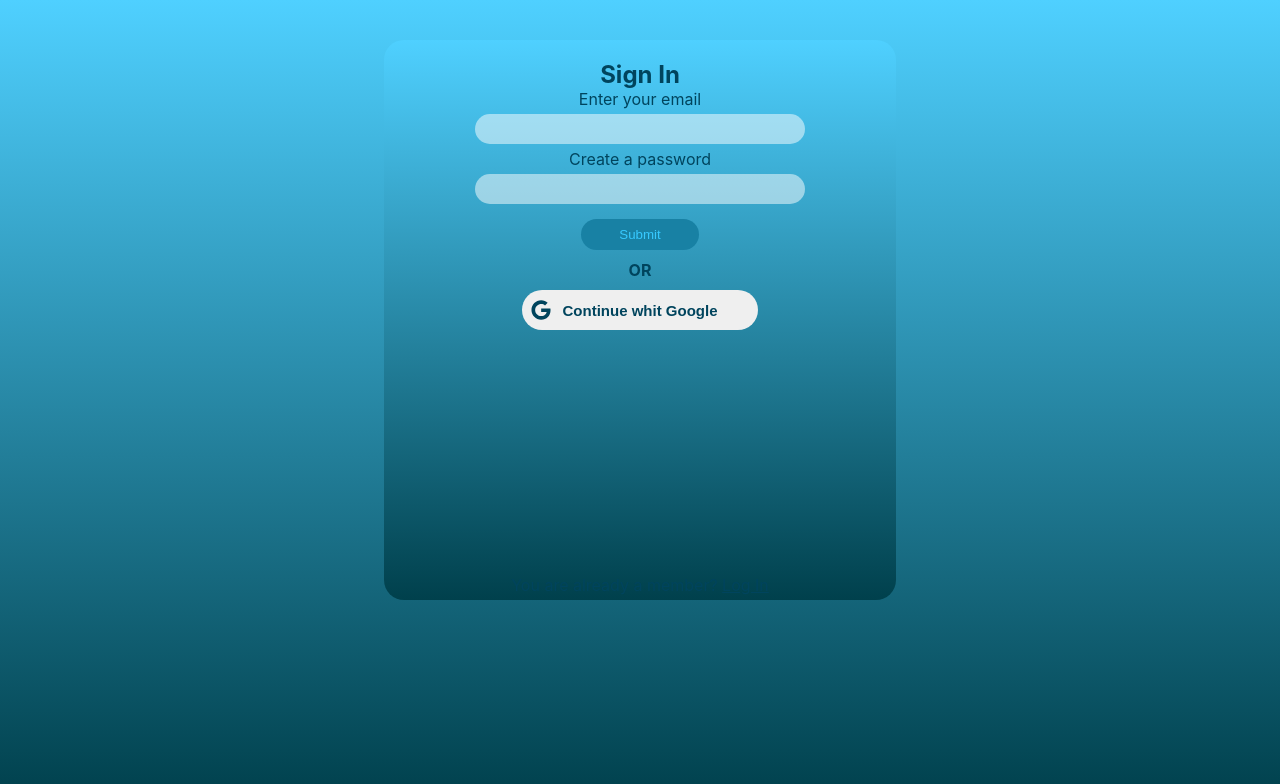
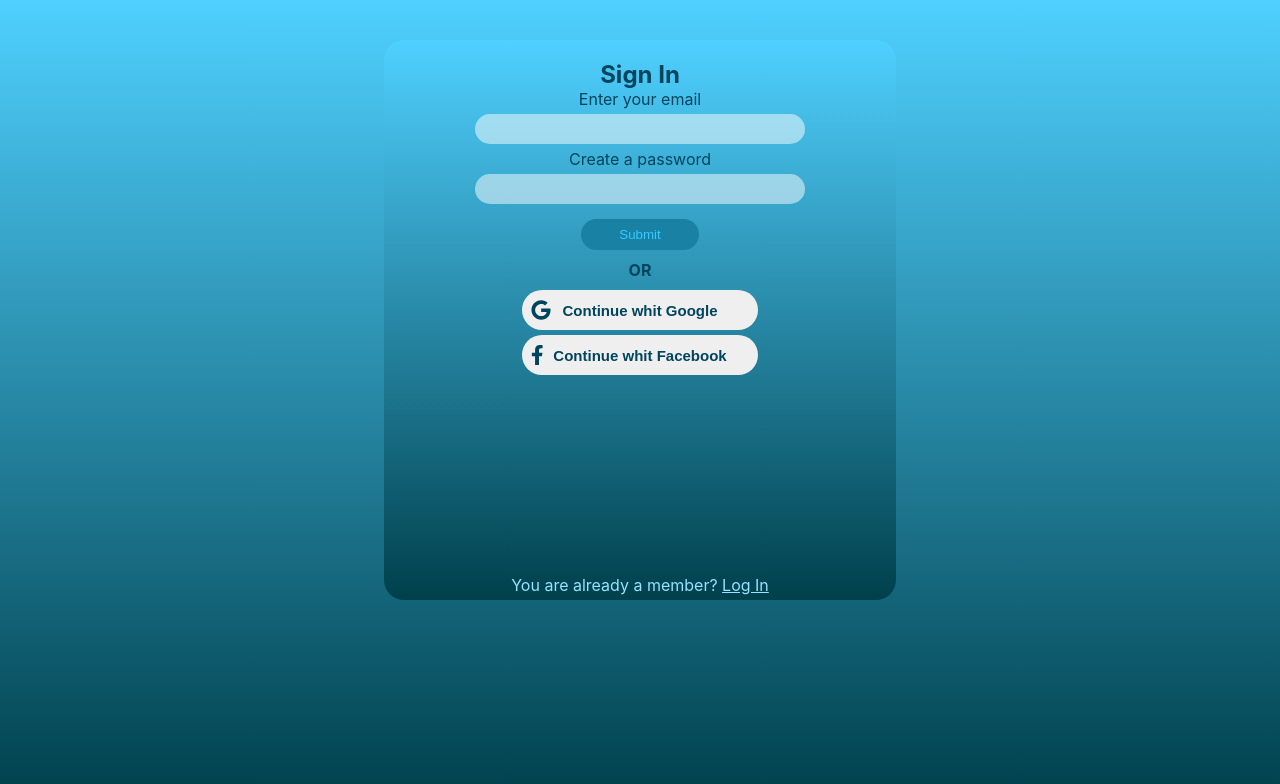
Before and after one commit to maurogebe/actividad-4-pokedex-react, a React (Create React App) app: page /sign-in in a window 1280 px wide. Shown: the top 784 px of the page. Built offline with nearby package versions, Linux system fonts and the light colour scheme.

Commit message:
Agregando inicio de sesion de con facebook

```diff
--- a/src/components/log-in/log-in.css
+++ b/src/components/log-in/log-in.css
@@ -43,6 +43,7 @@
     text-align: center;
     width: 100%;
     left: 0;
+    color: #95e3ff;
   }
   .button-log {
     width: 25%;
@@ -56,7 +57,7 @@
     background: rgba(24, 129, 164, 1);
     color: #37c9ff;
   }
-  .button-google-log {
+  .button-social-log {
     width: 50%;
     height: 40px;
     display: flex;
@@ -73,12 +74,12 @@
     font-weight: bolder;
     color: #00445d;
   }
-  .icon-google {
+  .icon-social {
     position: absolute;
     left: 4%;
   }
   .link-log-to-sign {
-    color: #00445d;
+    color: #95e3ff;
   }
 
 
--- a/src/components/log-in/log-in.js
+++ b/src/components/log-in/log-in.js
@@ -10,7 +10,7 @@ import './log-in.css'
 
 // Import Icons
 import { FontAwesomeIcon } from '@fortawesome/react-fontawesome'
-import { faGoogle } from '@fortawesome/free-brands-svg-icons'
+import { faGoogle, faFacebookF } from '@fortawesome/free-brands-svg-icons'
 
 
 function LogIn(props) {
@@ -18,6 +18,7 @@ function LogIn(props) {
     let email = useRef()
     let password = useRef()
     const googleProvider = new firebase.auth.GoogleAuthProvider()
+    const facebookProvider = new firebase.auth.FacebookAuthProvider()
     const history = useHistory()
 
     useEffect(() => {
@@ -34,11 +35,31 @@ function LogIn(props) {
         event.preventDefault()
         try {
             let result = await firebase.auth().signInWithPopup(googleProvider)
+            let token = result.credential.accessToken
             console.log("Autenticado satisfactoriamente", result.user);
             // props.setUserFn(result.user)
             history.push('/pokedex')
         } catch (error) {
             console.log("Error en la autenticacion", error);
+        }
+
+    }
+
+
+    // Iniciando sesion con facebook
+    const showFacebookPopup = async(event) => {
+        event.preventDefault()
+        facebookProvider.addScope('user_photos')
+        try {
+            let result = await firebase.auth().signInWithPopup(facebookProvider)
+            let token = result.credential.accessToken
+            console.log(token)
+            console.log("Autenticado satisfactoriamente", result.user);
+            // props.setUserFn(result.user)
+            history.push('/pokedex')
+        } catch (error) {
+            console.log("Error en la autenticacion", error);
+            console.log("Error de Token", error.credential)
         }
 
     }
@@ -67,8 +88,12 @@ function LogIn(props) {
                     <input ref={password} className="input-log" id="password" type="password" minLength="8" required />
                     <input className="button-log" type="submit" />
                     <h4 className="text-log">OR</h4>
-                    <button onClick={showGooglePopup} className="button-google-log">
-                        <FontAwesomeIcon className="icon-google" icon={faGoogle} size="lg" /> Continue whit Google</button>
+                    <button onClick={showGooglePopup} className="button-social-log">
+                        <FontAwesomeIcon className="icon-social" icon={faGoogle} size="lg" /> Continue whit Google
+                    </button>
+                    <button onClick={showFacebookPopup} className="button-social-log">
+                        <FontAwesomeIcon className="icon-social" icon={faFacebookF} size="lg" /> Continue whit Facebook
+                    </button>
                     <p className="text-log text-log--position">
                     You are not a member? <Link to="/sign-in" className="link-log-to-sign">Sign In</Link>
                     </p>
--- a/src/components/profile/profile.js
+++ b/src/components/profile/profile.js
@@ -19,6 +19,15 @@ export default function Profile(props) {
         firebase.auth().onAuthStateChanged(user => {
           setUser(user)
         });
+
+        firebase.auth().currentUser.getIdToken(/* forceRefresh */ true).then(function(idToken) {
+            // Send token to your backend via HTTPS
+            console.log(idToken)
+            // ...
+          }).catch(function(error) {
+            // Handle error
+          });
+
       }, [])
 
     // const showProfileOptionsFn = () => {
--- a/src/components/sign-in/sign-in.css
+++ b/src/components/sign-in/sign-in.css
@@ -43,6 +43,7 @@
     text-align: center;
     width: 100%;
     left: 0;
+    color: #95e3ff;
   }
   .button-sign {
     width: 25%;
@@ -56,7 +57,7 @@
     background: rgba(24, 129, 164, 1);
     color: #37c9ff;
   }
-  .button-google-sign {
+  .button-social-sign {
     width: 50%;
     height: 40px;
     display: flex;
@@ -73,12 +74,12 @@
     font-weight: bolder;
     color: #00445d;
   }
-  .icon-google {
+  .icon-social {
     position: absolute;
     left: 4%;
   }
   .link-sign-to-log {
-      color: #00445d;
+      color: #95e3ff;
   }
 
 
--- a/src/components/sign-in/sign-in.js
+++ b/src/components/sign-in/sign-in.js
@@ -10,7 +10,7 @@ import './sign-in.css'
 
 // Import Icons
 import { FontAwesomeIcon } from '@fortawesome/react-fontawesome'
-import { faGoogle } from '@fortawesome/free-brands-svg-icons'
+import { faGoogle, faFacebookF } from '@fortawesome/free-brands-svg-icons'
 
 
 function SignIn(props) {
@@ -18,19 +18,37 @@ function SignIn(props) {
     let email = useRef()
     let password = useRef()
     const googleProvider = new firebase.auth.GoogleAuthProvider
+    const facebookProvider = new firebase.auth.FacebookAuthProvider
     // const emailProvider = new firebase.auth.EmailAuthProvider
-    const historyPokedex = useHistory()
+    const history = useHistory()
 
     const showGooglePopup = async(event) => {
         event.preventDefault()
         try {
             let result = await firebase.auth().signInWithPopup(googleProvider)
+            let token = result.credential.accessToken
             console.log("Autenticado satisfactoriamente", result.user);
             props.setUserFn(result.user)
-            historyPokedex.push('/pokedex')
+            history.push('/pokedex')
         } catch (error) {
             console.log("Error en la autenticacion", error);
         }
+    }
+
+
+    // Iniciando sesion con facebook
+    const showFacebookPopup = async(event) => {
+        event.preventDefault()
+        try {
+            let result = await firebase.auth().signInWithPopup(facebookProvider)
+            let token = result.credential.accessToken
+            console.log("Autenticado satisfactoriamente", result.user);
+            // props.setUserFn(result.user)
+            history.push('/pokedex')
+        } catch (error) {
+            console.log("Error en la autenticacion", error);
+        }
+
     }
 
     const showCreateUserWithEmail = async(event) => {
@@ -39,7 +57,7 @@ function SignIn(props) {
             let result = await firebase.auth().createUserWithEmailAndPassword(email.current.value, password.current.value)
             console.log("Autenticado satisfactoriamente", result.user);
             props.setUserFn(result.user)
-            historyPokedex.push('/pokedex')
+            history.push('/pokedex')
         } catch (error) {
             alert('')
             console.log("Error en la autenticacion", error);
@@ -58,8 +76,11 @@ function SignIn(props) {
                     <input ref={password} className="input-sign" id="password" type="password" minLength="8" required/>
                     <input className="button-sign" type="submit" />
                     <h4 className="text-sign">OR</h4>
-                    <button onClick={showGooglePopup} className="button-google-sign">
-                        <FontAwesomeIcon className="icon-google" icon={faGoogle} size="lg" /> Continue whit Google
+                    <button onClick={showGooglePopup} className="button-social-sign">
+                        <FontAwesomeIcon className="icon-social" icon={faGoogle} size="lg" /> Continue whit Google
+                    </button>
+                    <button onClick={showFacebookPopup} className="button-social-sign">
+                        <FontAwesomeIcon className="icon-social" icon={faFacebookF} size="lg" /> Continue whit Facebook
                     </button>
                     <p className="text-sign text-sign--position">
                     You are already a member? <Link to="/" className="link-sign-to-log">Log In</Link>
```
